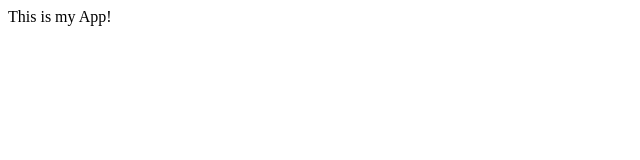
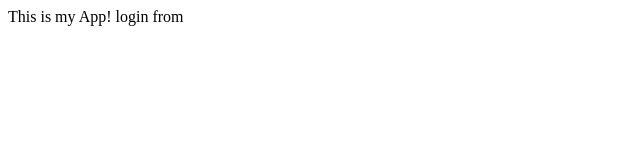
Before and after one commit to DracKunn/git-tutorial, a plain HTML site: page index.html in a window 1280 px wide. Shown: the full height of the page, 0-640 px from the left. Drawn offline with Linux system fonts and the light colour scheme.

Commit message:
login form

```diff
--- /dev/null
+++ b/dir2/app2.js
@@ -0,0 +1 @@
+console.log(123)
--- a/index.html
+++ b/index.html
@@ -4,5 +4,6 @@
     </head>
     <body>
         This is my App!
+        login from
     </body>
 </html>
```
Also changed, not shown: login.html (added, +1 -0 lines), log.txt (added).
